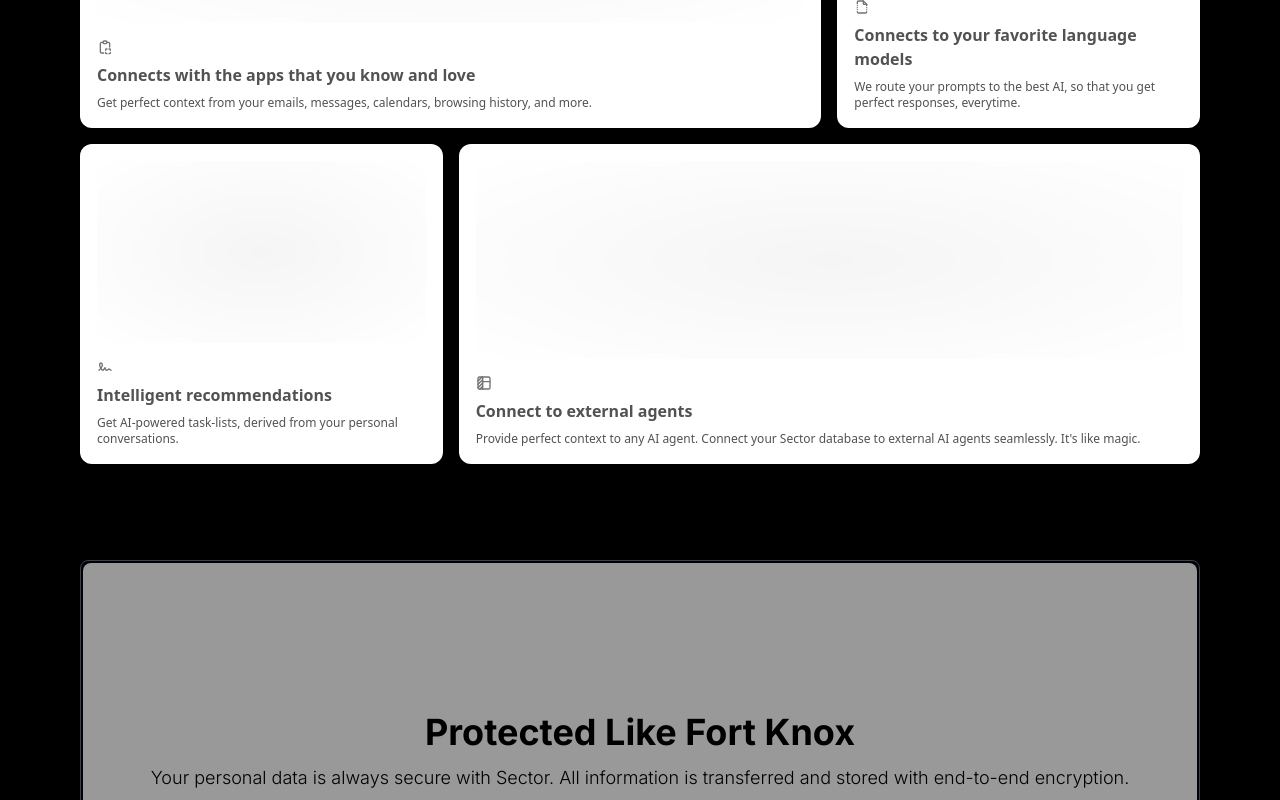
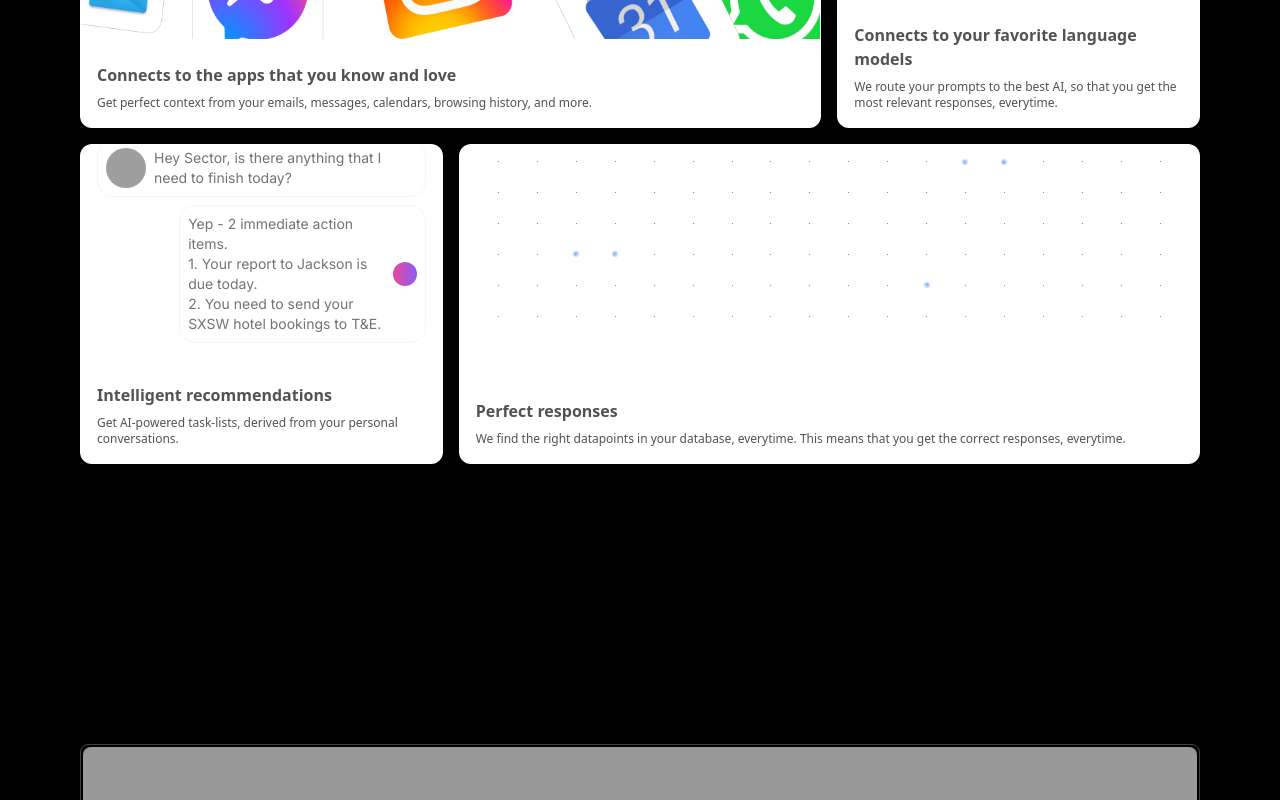
Before and after one commit to mjwgoh/Sector-Landing, a Next.js app: page / in a window 1280 px wide. Shown: the part 1120-1920 px from the top of the page. Built offline with nearby package versions, Linux system fonts and the light colour scheme; grey boxes are pictures that could not be loaded.

Commit message:
v0 landing

```diff
--- a/app/page.tsx
+++ b/app/page.tsx
@@ -9,6 +9,7 @@ import LeftLine from "@/components/leftLine";
 
 import { EvervaultCard } from "@/components/security";
 import { Testimonials } from "@/components/testimonials";
+import { AutoCarousell } from "@/components/autoCarousell";
 
 const testimonials = [
   {
@@ -60,27 +61,42 @@ export default function Home() {
         button_url={"https://tally.so/r/nrox2L"}
       ></Header>
 
-
-
-      <div className="flex justify-center text-5xl py-10 font-light">At a Glance</div>
-      <div className="mb-24">
-      <LandingBento />
+      <div className="">
+        <div className="flex justify-center text-5xl py-10 font-light">
+          At a Glance
+        </div>
+        <div className="mb-24">
+          <LandingBento />
+        </div>
       </div>
 
-
-
-      {/* <div className="flex text-5xl pt-10 pb-5 font-light">Always Secure</div>
-      <LeftLine /> */}
+      <div className="flex justify-center text-5xl pt-24 py-10 font-light">
+        Your Privacy. Our Reputation.
+      </div>
 
       <div className="flex h-96 my-15 border border-gray-700 rounded-lg">
         <EvervaultCard text="Your personal data is always secure with Sector. All information is transferred and stored with end-to-end encryption." />
       </div>
 
+      <div className="flex justify-center text-5xl pt-24 py-10 font-light">
+        Trusted by Leading Institutions.
+      </div>
+      <AutoCarousell items={testimonials} speed={"slow"}></AutoCarousell>
+
       <div className="pt-24"></div>
 
-      {/* <div className="flex text-5xl pt-10 pb-5 font-light">Powering Leading Organizations</div>
-      <LeftLine />
-      <AutoCarousell items={testimonials} speed={"slow"}></AutoCarousell> */}
+      <div className="flex flex-col justify-center items-center text-center my-24">
+        <div className="flex w-1/2 justify-center text-5xl pt-24 py-10 font-light">
+          Reimagine AI with Sector
+        </div>
+
+        <a href={"https://"}>
+          <button className="flex h-12 animate-shimmer items-center justify-center rounded-md border border-slate-800 bg-[linear-gradient(110deg,#000103,45%,#1e2631,55%,#000103)] bg-[length:200%_100%] px-6 font-medium text-slate-400 transition-colors focus:outline-none focus:ring-2 focus:ring-slate-400 focus:ring-offset-2 focus:ring-offset-slate-50">
+            Join Waitlist
+          </button>
+        </a>
+      </div>
+
     </main>
   );
 }
--- a/components/bentoGrid.tsx
+++ b/components/bentoGrid.tsx
@@ -35,12 +35,14 @@ export const BentoGridItem = ({
   return (
     <div
       className={cn(
-        "row-span-1 rounded-xl group/bento hover:shadow-xl transition duration-200 shadow-input dark:shadow-none p-4 dark:bg-black dark:border-white/[0.2] bg-white border border-transparent justify-between flex flex-col space-y-4",
+        "flex flex-col overflow-hidden row-span-1 rounded-xl group/bento hover:shadow-xl transition duration-200 shadow-input dark:shadow-none dark:bg-black dark:border-white/[0.2] bg-white border border-transparent justify-end space-y-4",
         className
       )}
     >
+      <div className="flex h-full">
       {header}
-      <div className="group-hover/bento:translate-x-2 transition duration-200">
+      </div>
+      <div className="flex flex-col px-4 pb-4 group-hover/bento:translate-x-0.5 transition duration-200">
         {icon}
         <div className="font-sans font-bold text-neutral-600 dark:text-neutral-200 mb-2 mt-2">
           {title}
--- /dev/null
+++ b/components/glowingPoints.tsx
@@ -0,0 +1,189 @@
+"use client";
+
+import React, { useEffect, useRef, useState } from "react";
+import { AnimatePresence, motion } from "framer-motion";
+import { cn } from "@/utils/cn";
+
+export const GlowingStarsBackgroundCard = ({
+  className,
+  children,
+}: {
+  className?: string;
+  children?: React.ReactNode;
+}) => {
+  const [mouseEnter, setMouseEnter] = useState(false);
+
+  return (
+    <div
+      onMouseEnter={() => {
+        setMouseEnter(true);
+      }}
+      onMouseLeave={() => {
+        setMouseEnter(false);
+      }}
+      className={cn(
+        "bg-[linear-gradient(110deg,#333_0.6%,#222)] p-4 max-w-md max-h-[20rem] h-full w-full rounded-xl border border-[#eaeaea] dark:border-neutral-600",
+        className
+      )}
+    >
+      <div className="flex justify-center items-center">
+        <Illustration mouseEnter={mouseEnter} />
+      </div>
+      <div className="px-2 pb-6">{children}</div>
+    </div>
+  );
+};
+
+export const GlowingStarsBackground = ({
+    className,
+    children,
+  }: {
+    className?: string;
+    children?: React.ReactNode;
+  }) => {
+    const [mouseEnter, setMouseEnter] = useState(false);
+
+    return (
+      <div
+        onMouseEnter={() => {
+          setMouseEnter(true);
+        }}
+        onMouseLeave={() => {
+          setMouseEnter(false);
+        }}
+        className={cn(
+          "p-4 h-full w-full",
+          className
+        )}
+      >
+        <div className="flex justify-center items-center">
+          <Illustration mouseEnter={mouseEnter} />
+        </div>
+        <div className="px-2 pb-6">{children}</div>
+      </div>
+    );
+  };
+
+
+export const GlowingStarsDescription = ({
+  className,
+  children,
+}: {
+  className?: string;
+  children?: React.ReactNode;
+}) => {
+  return (
+    <p className={cn("text-base text-white max-w-[16rem]", className)}>
+      {children}
+    </p>
+  );
+};
+
+export const GlowingStarsTitle = ({
+  className,
+  children,
+}: {
+  className?: string;
+  children?: React.ReactNode;
+}) => {
+  return (
+    <h2 className={cn("font-bold text-2xl text-[#eaeaea]", className)}>
+      {children}
+    </h2>
+  );
+};
+
+export const Illustration = ({ mouseEnter }: { mouseEnter: boolean }) => {
+  const stars = 108;
+  const columns = 18;
+
+  const [glowingStars, setGlowingStars] = useState<number[]>([]);
+
+  const highlightedStars = useRef<number[]>([]);
+
+  useEffect(() => {
+    const interval = setInterval(() => {
+      highlightedStars.current = Array.from({ length: 5 }, () =>
+        Math.floor(Math.random() * stars)
+      );
+      setGlowingStars([...highlightedStars.current]);
+    }, 3000);
+
+    return () => clearInterval(interval);
+  }, []);
+
+  return (
+    <div
+      className="h-48 p-1 w-full"
+      style={{
+        display: "grid",
+        gridTemplateColumns: `repeat(${columns}, 1fr)`,
+        gap: `1px`,
+      }}
+    >
+      {[...Array(stars)].map((_, starIdx) => {
+        const isGlowing = glowingStars.includes(starIdx);
+        const delay = (starIdx % 10) * 0.1;
+        const staticDelay = starIdx * 0.01;
+        return (
+          <div
+            key={`matrix-col-${starIdx}}`}
+            className="relative flex items-center justify-center"
+          >
+            <Star
+              isGlowing={mouseEnter ? true : isGlowing}
+              delay={mouseEnter ? staticDelay : delay}
+            />
+            {mouseEnter && <Glow delay={staticDelay} />}
+            <AnimatePresence mode="wait">
+              {isGlowing && <Glow delay={delay} />}
+            </AnimatePresence>
+          </div>
+        );
+      })}
+    </div>
+  );
+};
+
+const Star = ({ isGlowing, delay }: { isGlowing: boolean; delay: number }) => {
+  return (
+    <motion.div
+      key={delay}
+      initial={{
+        scale: 1,
+      }}
+      animate={{
+        scale: isGlowing ? [1, 1.2, 2.5, 2.2, 1.5] : 1,
+        background: isGlowing ? "#fff" : "#666",
+      }}
+      transition={{
+        duration: 2,
+        ease: "easeInOut",
+        delay: delay,
+      }}
+      className={cn("bg-[#666] h-[1px] w-[1px] rounded-full relative z-20")}
+    ></motion.div>
+  );
+};
+
+const Glow = ({ delay }: { delay: number }) => {
+  return (
+    <motion.div
+      initial={{
+        opacity: 0,
+      }}
+      animate={{
+        opacity: 1,
+      }}
+      transition={{
+        duration: 2,
+        ease: "easeInOut",
+        delay: delay,
+      }}
+      exit={{
+        opacity: 0,
+      }}
+      className="absolute  left-1/2 -translate-x-1/2 z-10 h-[4px] w-[4px] rounded-full bg-blue-500 blur-[1px] shadow-2xl shadow-blue-400"
+    />
+  );
+};
--- a/components/landingBento.tsx
+++ b/components/landingBento.tsx
@@ -11,10 +11,80 @@ import {
 } from "@tabler/icons-react";
 import { motion } from "framer-motion";
 import Image from "next/image";
+import { GlowingStarsBackground } from "./glowingPoints";
+
+const SkeletonFour = () => {
+  const variants = {
+    initial: {
+      x: 0,
+    },
+    animate: {
+      x: 5,
+      rotate: 1,
+      transition: {
+        duration: 0.2,
+      },
+    },
+  };
+  const variantsSecond = {
+    initial: {
+      x: 0,
+    },
+    animate: {
+      x: -5,
+      rotate: -1,
+      transition: {
+        duration: 0.2,
+      },
+    },
+  };
+
+  const tasks = `Yep - 2 immediate action items.
+  1. Your report to Jackson is due today.
+  2. You need to send your SXSW hotel bookings to T&E.`;
+
+  return (
+    <motion.div
+      initial="initial"
+      whileHover="animate"
+      className="flex flex-1 w-full h-full min-h-[6rem] dark:bg-dot-white/[0.2] bg-dot-black/[0.2] flex-col space-y-2 p-4"
+    >
+      <motion.div
+        variants={variants}
+        className="flex flex-row rounded-2xl border border-neutral-100 dark:border-white/[0.2] p-2  items-start space-x-2 bg-white dark:bg-black"
+      >
+        <Image
+          src="https://pbs.twimg.com/profile_images/1417752099488636931/cs2R59eW_400x400.jpg"
+          alt="avatar"
+          height="100"
+          width="100"
+          className="rounded-full h-10 w-10"
+        />
+        <p className="text-sm text-neutral-500">
+          Hey Sector, is there anything that I need to finish today?
+        </p>
+      </motion.div>
+      <motion.div
+        variants={variantsSecond}
+        className="flex flex-row rounded-2xl border border-neutral-100 dark:border-white/[0.2] p-2 items-center justify-end space-x-2 w-3/4 ml-auto bg-white dark:bg-black"
+      >
+    <p className="text-sm text-neutral-500">
+      {tasks.split('\n').map((line, index) => (
+        <React.Fragment key={index}>
+          {line}
+          <br />
+        </React.Fragment>
+      ))}
+    </p>
+        <div className="h-6 w-6 rounded-full bg-gradient-to-r from-pink-500 to-violet-500 flex-shrink-0" />
+      </motion.div>
+    </motion.div>
+  );
+};
 
 export function LandingBento() {
   return (
-    <BentoGrid className=" md:auto-rows-[20rem]">
+    <BentoGrid className="md:auto-rows-[20rem]">
       {items.map((item, i) => (
         <BentoGridItem
           key={i}
@@ -33,32 +103,32 @@ const Skeleton = () => (
 );
 const items = [
   {
-    title: "Connects with the apps that you know and love",
+    title: "Connects to the apps that you know and love",
     description: "Get perfect context from your emails, messages, calendars, browsing history, and more.",
-    header: <Skeleton />,
+    header: <Image src="/apps/Combined Apps.png" layout="responsive" height={200} width={200} alt="apps" />,
     className: "md:col-span-2",
-    icon: <IconClipboardCopy className="h-4 w-4 text-neutral-500" />,
+    icon: "",
   },
   {
     title: "Connects to your favorite language models",
-    description: "We route your prompts to the best AI, so that you get perfect responses, everytime.",
-    header: <Skeleton />,
+    description: "We route your prompts to the best AI, so that you get the most relevant responses, everytime.",
+    header: <Image src="/apps/LMs.png" layout="responsive" height={200} width={200} alt="apps" />,
     className: "md:col-span-1",
-    icon: <IconFileBroken className="h-4 w-4 text-neutral-500" />,
+    icon: "",
   },
   {
     title: "Intelligent recommendations",
     description: "Get AI-powered task-lists, derived from your personal conversations.",
-    header: <Skeleton />,
+    header: <SkeletonFour />,
     className: "md:col-span-1",
-    icon: <IconSignature className="h-4 w-4 text-neutral-500" />,
+    icon: "",
   },
   {
-    title: "Connect to external agents",
+    title: "Perfect responses",
     description:
-      "Provide perfect context to any AI agent. Connect your Sector database to external AI agents seamlessly. It's like magic.",
-    header: <Skeleton />,
+      "We find the right datapoints in your database, everytime. This means that you get the correct responses, everytime.",
+    header: <GlowingStarsBackground/>,
     className: "md:col-span-2",
-    icon: <IconTableColumn className="h-4 w-4 text-neutral-500" />,
+    icon: "",
   },
 ];
--- a/components/security.tsx
+++ b/components/security.tsx
@@ -47,11 +47,11 @@ export const EvervaultCard = ({
           randomString={randomString}
         />
         <div className="flex text-2xl w-screen items-center justify-center text-center">
+        <div className="absolute w-full h-full bg-white/[0.6] dark:bg-black/[0.6]" />
 
-          <div className="flex flex-col relative h-screen w-screen items-center justify-center p-10">
-            <div className="absolute w-full h-full bg-white/[0.6] dark:bg-black/[0.6]" />
-            <span className="dark:text-white text-black z-10 font-bold text-4xl overflow-auto pb-3">Protected Like Fort Knox</span>
-            <span className="dark:text-white text-black z-20 font-light text-lg overflow-auto">{text}</span>
+          <div className="flex flex-col relative h-screen w-2/3 items-center justify-center p-10">
+            <span className="dark:text-white text-black z-10 font-bold text-4xl pb-3">Protected Like Fort Knox</span>
+            <span className="dark:text-white text-black z-20 font-light text-lg">{text}</span>
           </div>
         </div>
       </div>
```
Also changed, not shown: public/apps/Combined Apps.png (added), public/apps/LMs.png (added).
